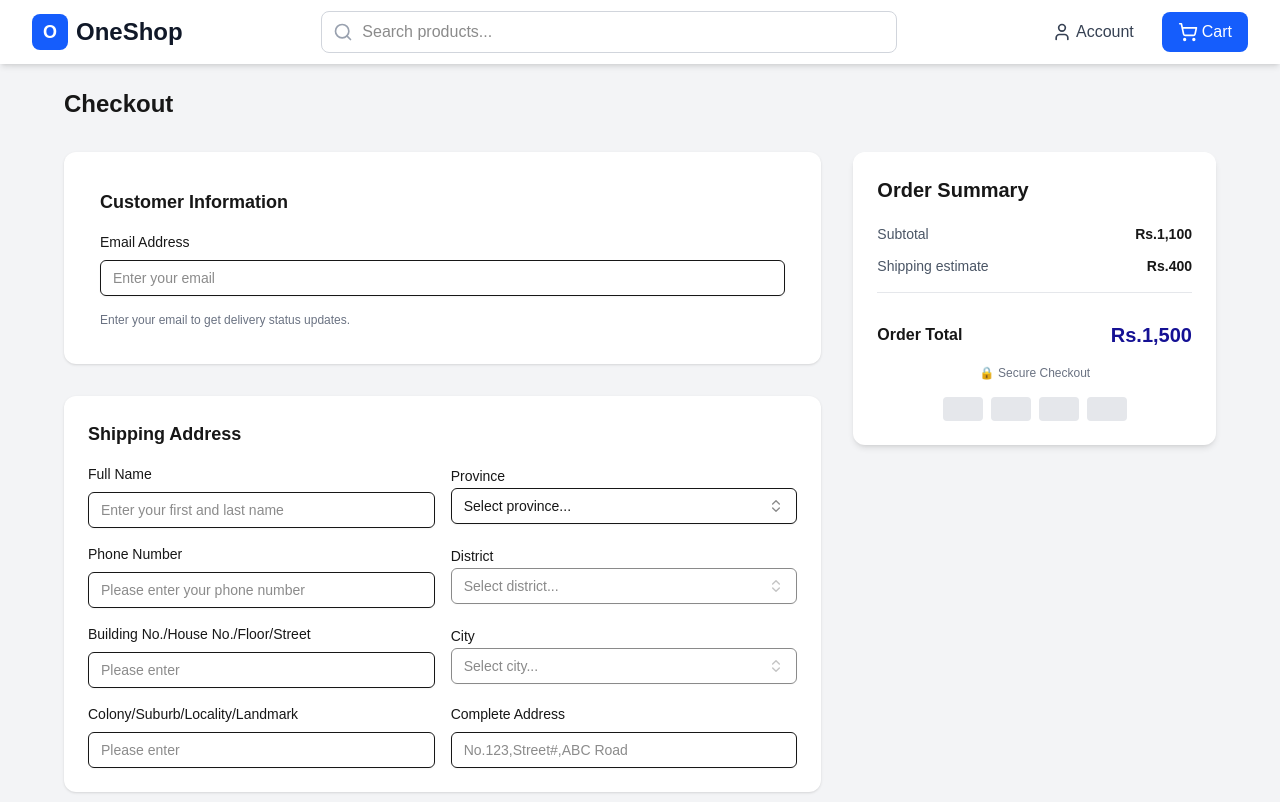
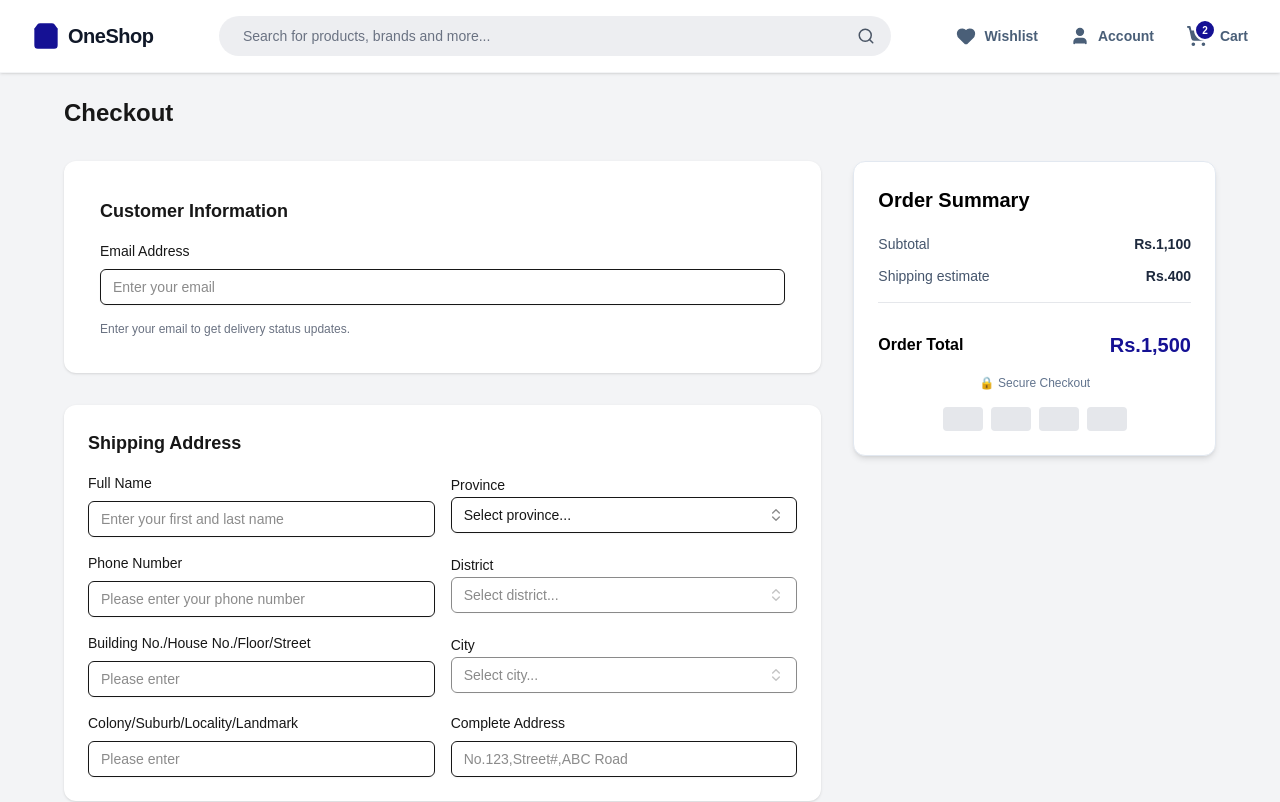
Before and after one commit to dinukab/ecommerce_web_app, a Next.js app in the folder frontend/: page /cart/checkout in a window 1280 px wide. Shown: the top 802 px of the page. Built offline with nearby package versions, Linux system fonts and the light colour scheme.

Commit message:
fix some error
when i merge storefront with dev , happened to face error fix

```diff
--- a/frontend/src/app/products/[id]/page.tsx
+++ b/frontend/src/app/products/[id]/page.tsx
@@ -52,8 +52,8 @@ export default function ProductDetailPage() {
         <div>
           <h1 className="text-3xl font-bold mb-4">{product.name}</h1>
 
-          <p className="text-2xl text-blue-600 mb-4">
-            Rs {product.price}
+          <p className="text-2xl text-[#151194] font-bold mb-4">
+            Rs.{product.price}
           </p>
 
           <p className="text-gray-600 mb-6">
@@ -62,7 +62,7 @@ export default function ProductDetailPage() {
 
           <button
             onClick={() => alert("Added to cart")}
-            className="bg-indigo-600 text-white px-6 py-3 rounded-lg hover:bg-indigo-700"
+            className="bg-[#151194] text-white font-bold px-6 py-3 rounded-lg hover:bg-[#0c0a5c] transition-colors"
           >
             Add to Cart
           </button>
--- a/frontend/src/app/products/page.tsx
+++ b/frontend/src/app/products/page.tsx
@@ -39,7 +39,7 @@ export default function ProductsPage() {
               </div>
 
               <h2 className="text-lg font-semibold">{item.name}</h2>
-              <p className="text-blue-600 font-bold mt-2">
+              <p className="text-blue-900 font-bold mt-2">
                 Rs.{item.price}
               </p>
               <p className="text-sm text-gray-500 mt-2">
--- a/frontend/src/components/Navbar.tsx
+++ b/frontend/src/components/Navbar.tsx
@@ -3,7 +3,7 @@
 import { useState } from 'react';
 import Link from 'next/link';
 import { usePathname } from 'next/navigation';
-import { ShoppingCart, User, Search, Menu, X } from 'lucide-react';
+import { ShoppingCart, User, Search, Menu, X, Heart, ShoppingBag } from 'lucide-react';
 
 export default function Navbar() {
   const [isMenuOpen, setIsMenuOpen] = useState(false);
@@ -14,45 +14,55 @@ export default function Navbar() {
   }
 
   return (
-    <nav className="bg-white shadow-md sticky top-0 z-50">
+    <nav className="bg-white shadow-sm border-b border-gray-100 sticky top-0 z-50">
       <div className="max-w-7xl mx-auto px-4 sm:px-6 lg:px-8">
-        <div className="flex items-center justify-between h-16">
+        <div className="flex items-center justify-between h-[72px]">
 
           {/* Logo */}
           <Link href="/" className="flex items-center space-x-2 flex-shrink-0">
-            <div className="w-9 h-9 bg-blue-600 rounded-lg flex items-center justify-center">
-              <span className="text-white font-bold text-lg">O</span>
-            </div>
-            <span className="text-2xl font-bold text-gray-900">OneShop</span>
+            <ShoppingBag className="w-7 h-7 text-[#151194] fill-[#151194]" />
+            <span className="text-xl font-extrabold text-gray-900 tracking-tight">OneShop</span>
           </Link>
 
           {/* Search Bar - Desktop */}
-          <div className="hidden md:flex flex-1 max-w-xl mx-8">
-            <div className="relative w-full">
-              <Search className="absolute left-3 top-1/2 -translate-y-1/2 w-5 h-5 text-gray-400" />
+          <div className="hidden md:flex flex-1 max-w-2xl mx-10">
+            <div className="relative w-full ">
               <input
                 type="text"
-                placeholder="Search products..."
-                className="w-full pl-10 pr-4 py-2 border border-gray-300 rounded-lg focus:outline-none focus:ring-2 focus:ring-blue-500 focus:border-transparent"
+                placeholder="Search for products, brands and more..."
+                className="w-full pl-6 pr-12 py-2.5 bg-gray-200/70 border-black rounded-full text-sm text-gray-800 placeholder-gray-500 focus:outline-none focus:ring-2 focus:ring-[#151194] focus:bg-white transition-all"
               />
+              <Search className="absolute right-4 top-1/2 -translate-y-1/2 w-[18px] h-[18px] text-gray-600 font-bold" />
             </div>
           </div>
 
           {/* Right Buttons - Desktop */}
-          <div className="hidden md:flex items-center space-x-3">
+          <div className="hidden md:flex items-center space-x-8">
+            <Link
+              href="/wishlist"
+              className="flex items-center space-x-2 text-[#4a5f78] hover:text-[#151194] transition-colors"
+            >
+              <Heart className="w-5 h-5 fill-current text-[#4a5f78]" />
+              <span className="font-bold text-sm">Wishlist</span>
+            </Link>
             <Link
               href="/login"
-              className="flex items-center space-x-1 px-4 py-2 text-gray-700 hover:text-blue-600 hover:bg-gray-100 rounded-lg transition-colors"
+              className="flex items-center space-x-2 text-[#4a5f78] hover:text-[#151194] transition-colors"
             >
-              <User className="w-5 h-5" />
-              <span className="font-medium">Account</span>
+              <User className="w-5 h-5 fill-current text-[#4a5f78]" />
+              <span className="font-bold text-sm">Account</span>
             </Link>
             <Link
               href="/cart"
-              className="flex items-center space-x-1 px-4 py-2 bg-blue-600 text-white rounded-lg hover:bg-blue-700 transition-colors"
+              className="flex items-center space-x-2 text-[#4a5f78] hover:text-[#151194] transition-colors"
             >
-              <ShoppingCart className="w-5 h-5" />
-              <span className="font-medium">Cart</span>
+              <div className="relative">
+                <ShoppingCart className="w-[22px] h-[22px] fill-current text-[#4a5f78]" />
+                <span className="absolute -top-[6px] -right-[8px] bg-[#151194] text-white text-[10px] font-bold w-[18px] h-[18px] rounded-full flex items-center justify-center border-2 border-white box-content">
+                  2
+                </span>
+              </div>
+              <span className="font-bold text-sm ml-1">Cart</span>
             </Link>
           </div>
 
@@ -69,13 +79,21 @@ export default function Navbar() {
         {isMenuOpen && (
           <div className="md:hidden pb-4 space-y-3">
             <div className="relative">
-              <Search className="absolute left-3 top-1/2 -translate-y-1/2 w-5 h-5 text-gray-400" />
+              <Search className="absolute right-3 top-1/2 -translate-y-1/2 w-5 h-5 text-gray-400" />
               <input
                 type="text"
-                placeholder="Search products..."
-                className="w-full pl-10 pr-4 py-2 border border-gray-300 rounded-lg focus:outline-none focus:ring-2 focus:ring-blue-500"
+                placeholder="Search for products, brands and more..."
+                className="w-full pr-10 pl-4 py-2 bg-gray-100 border-transparent rounded-full focus:outline-none focus:ring-2 focus:ring-[#151194]"
               />
             </div>
+            <Link
+              href="/wishlist"
+              className="flex items-center space-x-2 px-4 py-2 text-gray-700 hover:bg-gray-100 rounded-lg"
+              onClick={() => setIsMenuOpen(false)}
+            >
+              <Heart className="w-5 h-5" />
+              <span>Wishlist</span>
+            </Link>
             <Link
               href="/login"
               className="flex items-center space-x-2 px-4 py-2 text-gray-700 hover:bg-gray-100 rounded-lg"
@@ -86,7 +104,7 @@ export default function Navbar() {
             </Link>
             <Link
               href="/cart"
-              className="flex items-center space-x-2 px-4 py-2 bg-blue-600 text-white rounded-lg hover:bg-blue-700"
+              className="flex items-center space-x-2 px-4 py-2 text-gray-700 hover:bg-gray-100 rounded-lg"
               onClick={() => setIsMenuOpen(false)}
             >
               <ShoppingCart className="w-5 h-5" />
--- a/frontend/src/components/OrderSummary.tsx
+++ b/frontend/src/components/OrderSummary.tsx
@@ -34,18 +34,18 @@ export default function OrderSummary({
   const finalTotal = orderTotal - appliedDiscount;
 
   return (
-    <div className="bg-white rounded-xl p-6 shadow-md sticky top-6">
-      <h2 className="text-xl font-bold mb-5">Order Summary</h2>
+    <div className="bg-white rounded-xl p-6 shadow-md sticky top-6 border border-slate-200">
+      <h2 className="text-xl font-bold text-black mb-5">Order Summary</h2>
 
       <div className="space-y-3 text-sm">
         <div className="flex justify-between">
-          <span className="text-gray-600">Subtotal</span>
-          <span className="font-semibold">Rs.{subtotal.toLocaleString()}</span>
+          <span className="text-slate-600">Subtotal</span>
+          <span className="font-semibold text-slate-800">Rs.{subtotal.toLocaleString()}</span>
         </div>
 
         <div className="flex justify-between">
-          <span className="text-gray-600">Shipping estimate</span>
-          <span className="font-semibold">Rs.{shipping.toLocaleString()}</span>
+          <span className="text-slate-600">Shipping estimate</span>
+          <span className="font-semibold text-slate-800">Rs.{shipping.toLocaleString()}</span>
         </div>
 
         {appliedDiscount > 0 && (
@@ -58,18 +58,18 @@ export default function OrderSummary({
         {/* Promo Code */}
         {!hidePromoCode && (
           <div className="pt-2">
-            <div className="text-sm font-semibold mb-2">Apply Promo Code</div>
+            <div className="text-sm font-semibold text-slate-700 mb-2">Apply Promo Code</div>
             <div className="flex gap-2">
               <input
                 type="text"
                 value={promoCode}
                 onChange={(e) => setPromoCode(e.target.value)}
                 placeholder="Enter code"
-                className="flex-1 border border-gray-300 rounded-lg px-3 py-2 text-sm focus:outline-none focus:ring-2 focus:ring-indigo-500"
+                className="flex-1 border bg-slate-100 border-slate-400 rounded-xl px-3 py-2 text-sm text-slate-800 placeholder:text-slate-400 focus:outline-none focus:ring-2 focus:ring-indigo-500"
               />
               <button
                 onClick={handleApplyPromo}
-                className="px-5 py-2 bg-gray-100 border border-gray-300 rounded-lg hover:bg-gray-200 font-medium text-sm"
+                className="px-5 py-2 bg-slate-100 border border-slate-400 rounded-xl hover:bg-slate-200 font-medium text-slate-900 text-sm"
               >
                 Apply
               </button>
@@ -85,7 +85,7 @@ export default function OrderSummary({
 
         {/* Final Total */}
         <div className="flex justify-between items-center">
-          <span className="font-bold text-base">Order Total</span>
+          <span className="font-bold text-black text-base">Order Total</span>
           <span className="text-xl font-bold text-[#151194]">Rs.{finalTotal.toLocaleString()}</span>
         </div>
       </div>
@@ -100,7 +100,7 @@ export default function OrderSummary({
       )}
 
       {/* Secure Checkout */}
-      <div className="flex items-center justify-center gap-1 mt-4 text-xs text-gray-500">
+      <div className="flex items-center justify-center gap-1 mt-4 text-xs text-slate-500">
         <span>🔒</span>
         <span>Secure Checkout</span>
       </div>
```
Also changed, not shown: frontend/src/app/cart/page.tsx (+5 -5 lines), frontend/src/app/page.tsx (+82 -21 lines), frontend/src/components/quantity-picker.tsx (+12 -2 lines).
